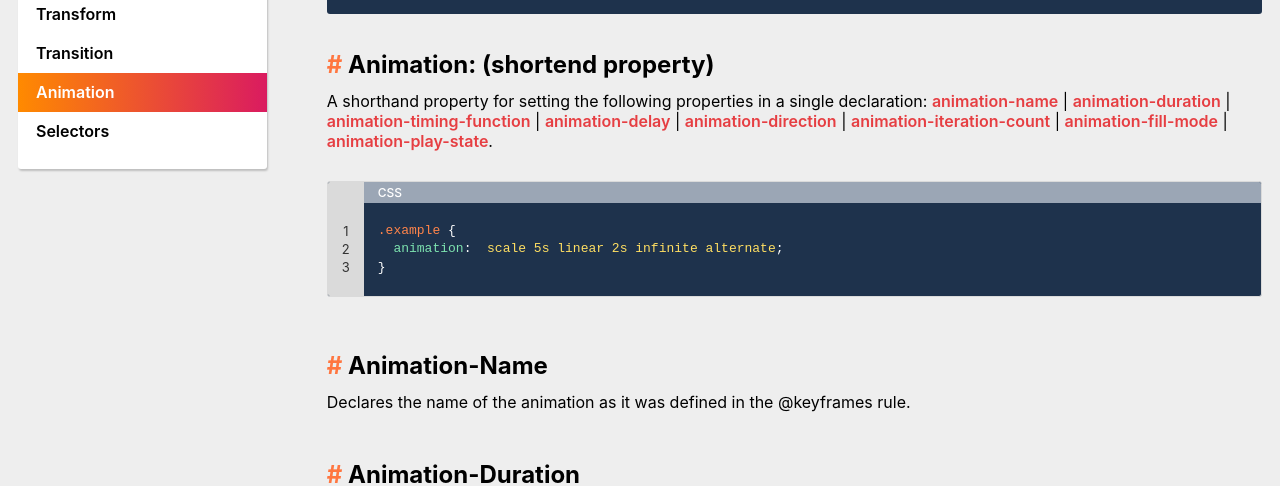
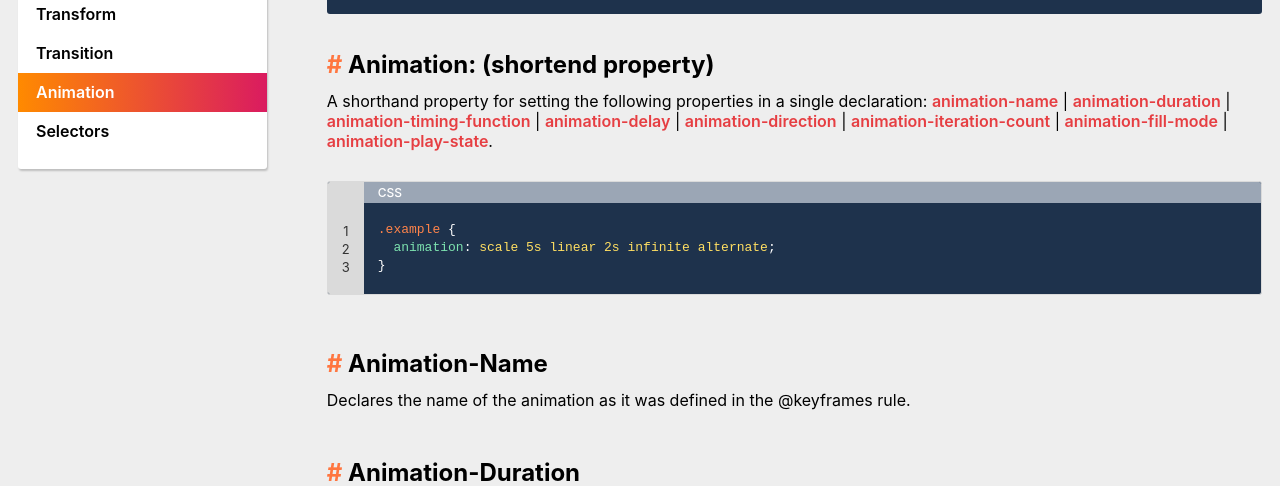
Before and after one commit to NadavShaar/CSS-GUIDE, a plain HTML site: page docs/Animation.html in a window 1280 px wide. Shown: the part 314-800 px from the top of the page. Drawn offline with Linux system fonts and the light colour scheme.

Commit message:
Updated highlighiting CSS.

```diff
--- a/css/styles.css
+++ b/css/styles.css
@@ -42,6 +42,15 @@ html, body {
   code{
     font-size: 13px;
     color: #ffffff;
+    display: block;
+    padding-right: 30px;
+    width: fit-content;
+  }
+  code > div {
+    display: flex;
+    align-items: center;
+    min-height: 18px;
+    max-height: 18px;
   }
   .code_block{
     margin: 18px 0px;
--- a/resources/highlightingCompiler.js
+++ b/resources/highlightingCompiler.js
@@ -111,23 +111,26 @@ function compileCSS(css) {
         l = l.trim();
         let line = l;
         if(!line) return;
+        let lineProcessed = false;
 
         for (let i = 0; i < l.length; i++) {
             const char = l[i];
             if(char === '/' && line[i-1] === '/'){
                 line = indent(tabLevel, line);
-                output += `<div class="code_comment">${line}  </div>`;
+                output += `<div class="code_comment">${line}</div>`;
                 numberOfRows += 1;
+                lineProcessed = true;
                 continue;
             }
             if(isSelector) {
                 if(char === '{'){
                     part = getPart(line, char);
                     line = updateLine(line, char);
-                    output += `<div><span class="selector_name">${part}</span> {  </div>`;
+                    output += `<div><span class="selector_name">${part}</span> {</div>`;
                     tabLevel += 1;
                     isSelector = false;
                     numberOfRows += 1;
+                    lineProcessed = true;
                     continue;
                 }
             } else {
@@ -135,39 +138,47 @@ function compileCSS(css) {
                     part = getPart(line, char);
                     line = updateLine(line, char);
                     part = indent(tabLevel, part);
-                    output += `<div><span class="selector_name2">${part}</span> {  </div>`;
+                    output += `<div><span class="selector_name2">${part}</span> {</div>`;
                     tabLevel += 1;
                     numberOfRows += 1;
+                    lineProcessed = true;
                     continue;
                 }
                 if(char === ':'){
                     part = getPart(line, char);
                     line = updateLine(line, char);
                     part = indent(tabLevel, part);
-                    output += `<div><span class="property_name">${part}</span>:  `;
+                    output += `<div><span class="property_name">${part}</span>: `;
+                    lineProcessed = true;
                     continue;
                 }
                 if(char === ';'){
                     part = getPart(line, char);
                     line = updateLine(line, char);
-                    output += `<span class="property_value">${part}</span>;  `;
-                    output += '</div>';
+                    output += `<span class="property_value">${part}</span>;</div>`;
                     numberOfRows += 1;
+                    lineProcessed = true;
                     continue;
                 }
                 if(char === '}'){
                     tabLevel -= 1;
                     part = indent(tabLevel, char);
-                    output += `<div>${part}  </div>`;
+                    output += `<div>${part}</div>`;
                     if(tabLevel === 0) {
                         output += '<br>'
                         isSelector = true;
                     };
                     numberOfRows += 1;
+                    lineProcessed = true;
                     continue;
                 }
             }
         }
+        if(!lineProcessed) {
+            output += `<div>${line}</div>`;
+            numberOfRows += 1;
+            lineProcessed = true;
+        };
     })
 
     for (let t = 1; t < numberOfRows + 1; t++) {
```
